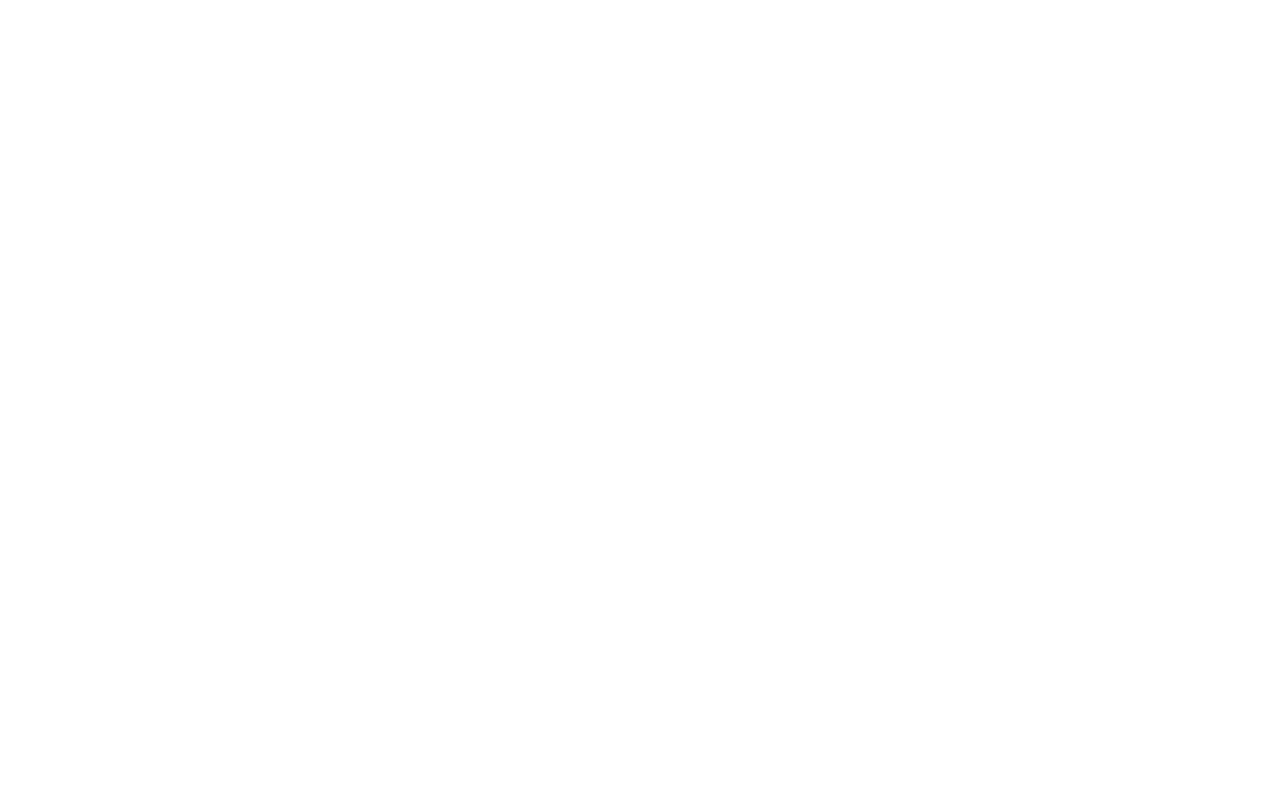
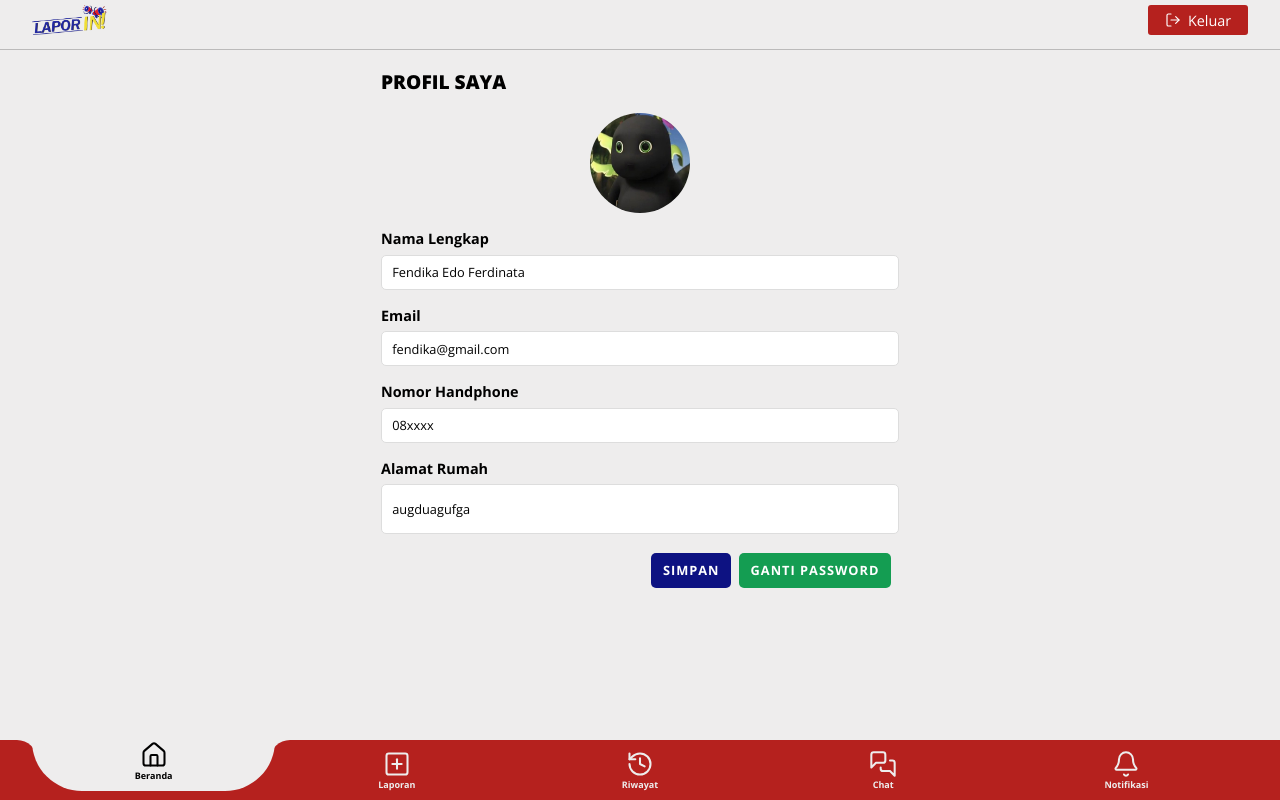
Before and after one commit to faajrrs/lapor-in, a React (Vite) app: page /beranda/profile in a window 1280 px wide. Before the commit this address had no page. Built offline with nearby package versions, Linux system fonts and the light colour scheme.

Commit message:
FE - Halaman Profile User

```diff
--- a/src/App.jsx
+++ b/src/App.jsx
@@ -15,6 +15,7 @@
 import ManageAdmin from "./pages/admin/ManageAdmin";
 import HistoryMain from "./pages/user/HistoryMain";
 import ReportDetail from "./pages/admin/ReportDetail";
+import ProfilUser from "./pages/user/ProfileUser";
 
 function App() {
   return (
@@ -31,6 +32,7 @@
 
         {/* Route User */}
         <Route path="/beranda" element={<HomeUser />} />
+        <Route path="/beranda/profile" element={<ProfilUser/>}/>
         <Route path="/riwayat/*" element={<HistoryMain/>}/>
         <Route path="/laporan" element={<ReportUser />} />
         <Route path="/chat" element={<ChatUser />} />
--- a/src/assets/css/user.css
+++ b/src/assets/css/user.css
@@ -201,6 +201,7 @@
     background-color: var(--second-color);
     cursor: pointer;
     margin-top: 10px;
+    color: var(--black-color);
 }
 
 
@@ -290,6 +291,94 @@
     color: var(--primary-color);
     letter-spacing: 2px;
     line-height: 1.5em;
+}
+
+.container__user .section__user .form__container .form__header.profile {
+    text-align: left;
+}
+
+.container__user .section__user .form__container .form__profile {
+    width: 100%;
+    display: flex;
+    flex-direction: column;
+    gap: 1em;
+}
+
+.container__user .section__user .form__container .form__profile .profile__field {
+    display: flex;
+    flex-direction: column;
+    gap: 0.3em;
+}
+
+.container__user .section__user .form__container .form__profile .profile__field:first-child {
+    justify-content: center;
+    align-items: center;
+    width: 100%;
+    height: 100px;
+}
+
+.container__user .section__user .form__container .form__profile .profile__field:last-child {
+    justify-content: end;
+    align-items: center;
+    width: 100%;
+    height: 40px;
+    gap: 0.5em;
+    flex-direction: row;
+    padding-inline: 0.5em;
+}
+
+.container__user .section__user .form__container .form__profile .profile__field img {
+    width: 100px;
+    height: 100%;
+    border-radius: 50%;
+}
+
+.container__user .section__user .form__container .form__profile .profile__field label {
+    font-size: 0.9em;
+    font-weight: 700;
+    color: var(--black-color);
+    line-height: 1.3rem;
+}
+
+.container__user .section__user .form__container .form__profile .profile__field input {
+    width: 100%;
+    height: 35px;
+    border-radius: 5px;
+    padding-inline: 0.8em;
+    font-size: 0.8em;
+    font-weight: 400;
+    color: var(--black-color);
+    border: 1px solid #ddd;
+    outline: none;
+}
+
+.container__user .section__user .form__container .form__profile .profile__field.textarea input {
+    vertical-align: top;
+    padding-top: 0;
+    text-align: left;
+    height: 100px;
+    line-height: normal;
+    height: 50px;
+}
+
+.container__user .section__user .form__container .form__profile .profile__field button {
+    height: 35px;
+    border-radius: 5px;
+    padding-inline: 0.9em;
+    font-size: 0.8em;
+    font-weight: 700;
+    line-height: 23px;
+    letter-spacing: 1px;
+    color: var(--white-color);
+    text-transform: uppercase;
+}
+
+.container__user .section__user .form__container .form__profile .profile__field button:first-child {
+    background-color: #0D1282;
+}
+
+.container__user .section__user .form__container .form__profile .profile__field button:last-child {
+    background-color: var(--four-color);
 }
 
 .container__user .section__user .history__container {
--- a/src/components/user/footer/FooterUser.jsx
+++ b/src/components/user/footer/FooterUser.jsx
@@ -11,7 +11,7 @@
           <FooterLink
             text="Beranda"
             to="/beranda"
-            active={pathname === "/beranda"}
+            active={pathname.startsWith("/beranda")}
           >
             <svg
               xmlns="http://www.w3.org/2000/svg"
--- a/src/pages/user/HomeUser.jsx
+++ b/src/pages/user/HomeUser.jsx
@@ -1,3 +1,4 @@
+import { Link } from "react-router-dom";
 import LayoutUser from "../../layouts/LayoutUser";
 
 export default function HomeUser() {
@@ -13,7 +14,8 @@
               Perbarui profil Anda untuk mempermudah pengelolaan pengaduan. Klik
               tombol di bawah untuk melihat dan mengeditnya!
             </p>
-            <div className="user__btn_profile">Lihat Profile</div>
+            <Link className="user__btn_profile" to="/beranda/profile">Lihat Profile</Link>
+            {/* <div className="user__btn_profile">Lihat Profile</div> */}
           </div>
         </div>
       </div>
--- /dev/null
+++ b/src/pages/user/ProfileUser.jsx
@@ -0,0 +1,44 @@
+import LayoutUser from "../../layouts/LayoutUser";
+import AvatarUser from "../../assets/img/user/user.jpg"
+
+export default function ProfilUser() {
+
+    function handleClick(e) {
+        e.preventDefault()
+    }
+
+  return (
+    <LayoutUser>
+      <div class="form__container profile">
+        <div class="form__header profile">
+          <h1>PROFIL SAYA</h1>
+        </div>
+        <form className="form__profile">
+            <div className="profile__field">
+                <img src={AvatarUser} alt="" />
+            </div>
+            <div className="profile__field">
+                <label>Nama Lengkap</label>
+                <input type="text" value="Fendika Edo Ferdinata"/>
+            </div>
+            <div className="profile__field">
+                <label>Email</label>
+                <input type="email" value="fendika@gmail.com"/>
+            </div>
+            <div className="profile__field">
+                <label>Nomor Handphone</label>
+                <input type="text" value="08xxxx"/>
+            </div>
+            <div className="profile__field textarea">
+                <label>Alamat Rumah</label>
+                <input type="text" value="augduagufga"/>
+            </div>
+            <div className="profile__field">
+                <button type="submit" onClick={handleClick}>Simpan</button>
+                <button type="submit" onClick={handleClick}>Ganti Password</button>
+            </div>
+        </form>
+      </div>
+    </LayoutUser>
+  );
+}
```
